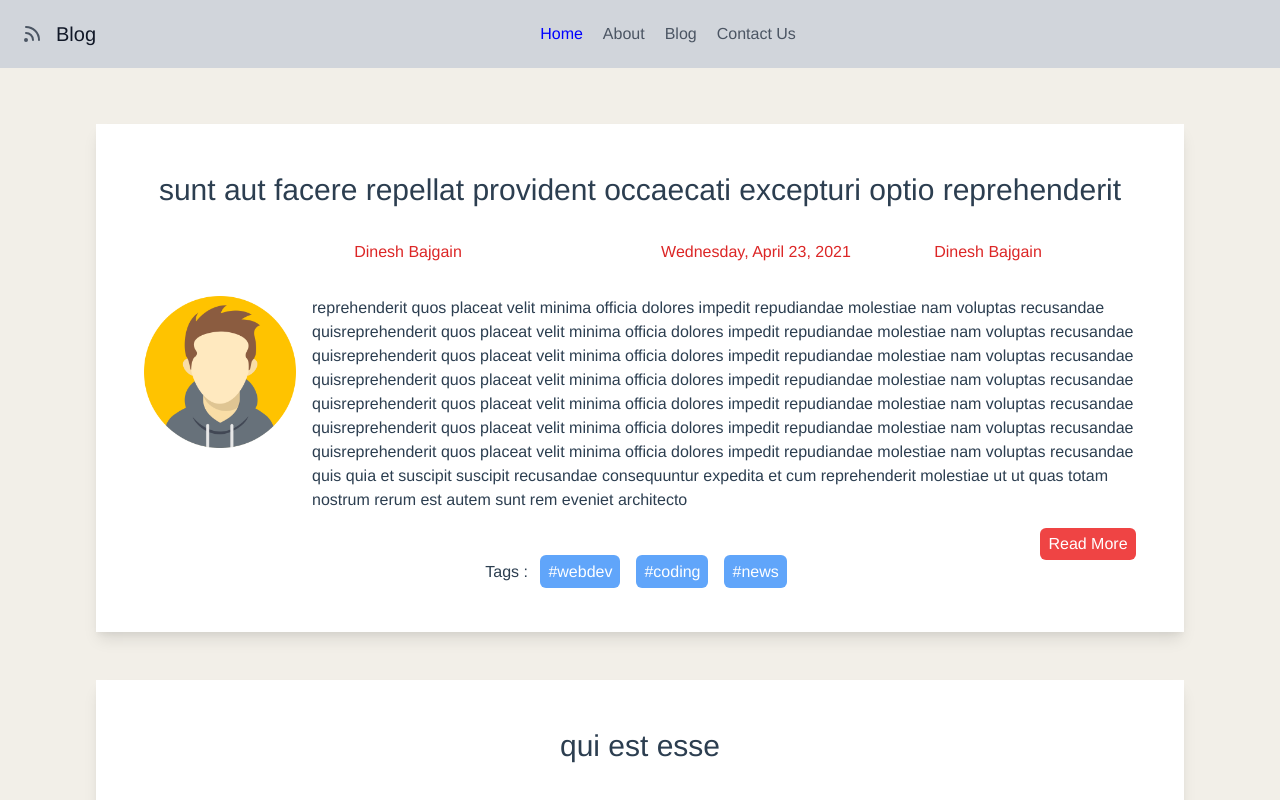
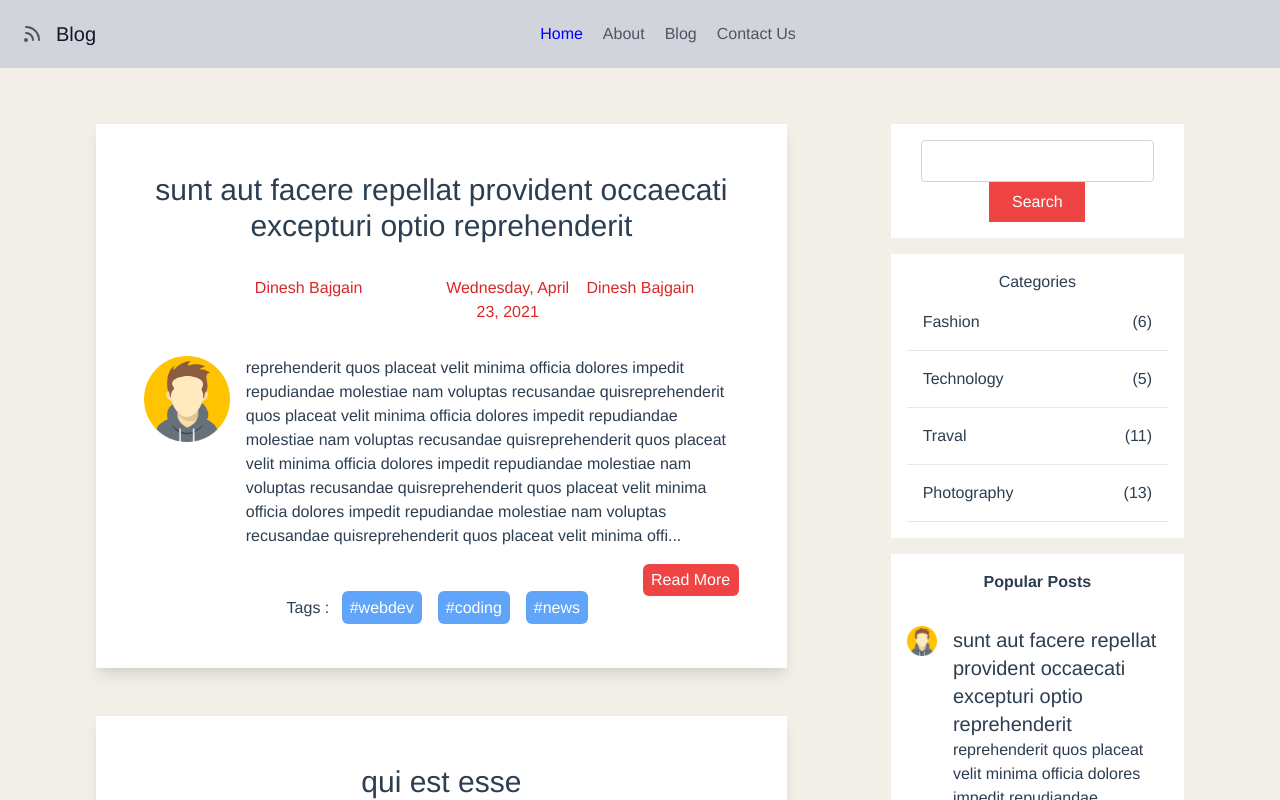
Before and after one commit to dineshbajgain/vue3-blog, a Vue app: page / in a window 1280 px wide. Shown: the top 800 px of the page. Built offline with nearby package versions, Linux system fonts and the light colour scheme; data requests are answered from the project's data file.

Commit message:
search function is implemented in home page

```diff
--- a/data/db.json
+++ b/data/db.json
@@ -9,7 +9,8 @@
             "webdev",
             "coding",
             "news"
-         ]
+         ],
+         "is_popular":true
         },
         {
           "userId": 1,
@@ -20,7 +21,8 @@
             "webdev",
             "coding",
             "news"
-        ]
+        ],
+        "is_popular":true
         },
         {
           "userId": 1,
@@ -31,7 +33,8 @@
             "webdev",
             "coding",
             "news"
-        ]
+        ],
+        "is_popular":true
         },
         {
           "userId": 1,
@@ -42,7 +45,8 @@
             "webdev",
             "coding",
             "news"
-        ]
+        ],
+        "is_popular":false
         },
         {
           "userId": 1,
@@ -53,7 +57,8 @@
             "webdev",
             "coding",
             "news"
-        ]
+        ],
+        "is_popular":false
         },
         {
           "userId": 1,
@@ -64,7 +69,8 @@
             "webdev",
             "coding",
             "news"
-        ]
+        ],
+        "is_popular":false
         },
         {
           "userId": 1,
@@ -75,7 +81,8 @@
             "webdev",
             "coding",
             "news"
-        ]
+        ],
+        "is_popular":false
         },
         {
           "userId": 1,
@@ -86,7 +93,8 @@
             "webdev",
             "coding",
             "news"
-        ]
+        ],
+        "is_popular":false
         },
         {
           "userId": 1,
@@ -97,7 +105,8 @@
             "webdev",
             "coding",
             "news"
-        ]
+        ],
+        "is_popular":false
         },
         {
           "userId": 1,
@@ -108,7 +117,8 @@
             "webdev",
             "coding",
             "news"
-        ]
+        ],
+        "is_popular":false
         },
         {
           "userId": 2,
@@ -119,7 +129,8 @@
             "webdev",
             "coding",
             "news"
-        ]
+        ],
+        "is_popular":false
         },
         {
           "userId": 2,
@@ -130,7 +141,8 @@
             "webdev",
             "coding",
             "news"
-        ]
+        ],
+        "is_popular":false
         },
         {
           "userId": 2,
@@ -141,7 +153,8 @@
             "webdev",
             "coding",
             "news"
-        ]
+        ],
+        "is_popular":false
         },
         {
           "userId": 2,
@@ -152,7 +165,8 @@
             "webdev",
             "coding",
             "news"
-        ]
+        ],
+        "is_popular":false
         },
         {
           "userId": 2,
@@ -163,7 +177,8 @@
             "webdev",
             "coding",
             "news"
-        ]
+        ],
+        "is_popular":false
         },
         {
           "userId": 2,
@@ -174,7 +189,8 @@
             "webdev",
             "coding",
             "news"
-        ]
+        ],
+        "is_popular":false
         }
     ]
 }
--- a/src/App.vue
+++ b/src/App.vue
@@ -1,6 +1,6 @@
 <template>
  <HeaderVue />
-  <router-view class="container mx-auto px-12 pt-2"/>
+  <router-view class="container mx-auto px-12 pt-2 pb-4"/>
   <FooterVue/>
 </template>
 <script>
--- a/src/components/PostList.vue
+++ b/src/components/PostList.vue
@@ -1,22 +1,60 @@
 <template>
-  <div class="post-list">
-       <div v-for="post in posts" :key='post.id'>
-           <SinglePost class="bg-white" :post='post' />
-       </div>
+  <div class="grid grid-cols-12 gap-2">
+      <div class="md:col-span-8">
+          <div v-for="post in postData" :key='post.id'>
+             <SinglePost class="bg-white" :post='post' />
+          </div>
+      </div>
+      <div class="md:col-span-4 p-12">
+        <div class="grid grid-cols-12 gap-4">
+          <div class="col-span-12 bg-white p-4">
+            <input v-model="search" type="text" class="bg-white rounded border border-gray-300 focus:border-indigo-500 focus:ring-2 focus:ring-indigo-200 text-base outline-none text-gray-700 py-1 px-3 leading-8 transition-colors duration-200 ease-in-out">
+            <button class="bg-red-500 text-white w-24 h-10">Search</button>
+          </div>
+          <div class="col-span-12 bg-white p-4">
+            Categories
+            <ul>
+              <template v-for="category in categories" :key="category.id">
+                 <li class="flex justify-between p-4">
+                  <span class="text-left">{{category.name}}</span>
+                  ({{category.count}})
+                </li>
+                <hr>
+              </template>
+            </ul>
+          </div>
+          <div class="col-span-12 bg-white p-4">
+            <span class="font-bold">
+            Popular Posts
+            </span>
+            <div v-for="post in popularPosts" :key='post.id'>
+             <PopularSinglePostVue class="bg-white" :post='post' />
+          </div>
+          </div>
+        </div>
+
+      </div>
   </div>
 </template>
 
 <script>
-import { onMounted, onUnmounted, onUpdated } from '@vue/runtime-core'
 import SinglePost from "./SinglePost.vue"
+import PopularSinglePostVue from "./post/PopularSinglePost.vue"
+import getCategories from '../composables/getCategories'
+import getFilteredData from '../composables/getFilteredData'
+import { ref,computed } from '@vue/reactivity'
+
 export default {
-  components:{SinglePost},
-    props:['posts'],
-    setup(){
-        onMounted(()=>console.log('component mounted'))
-        onUnmounted(()=>console.log('component Unmounted'))
-        onUpdated(()=>console.log('component Updated'))
-        return {}
+  components:{SinglePost,PopularSinglePostVue},
+    props:['posts','popular-posts'],
+    setup(props){
+         const search = ref('')
+         const {categories} = getCategories()
+         const postData = computed(()=>{
+          const {searchPostData} =  getFilteredData()
+          return searchPostData(props.posts,'title',search.value)
+         })
+        return {search,categories,postData}
     }
 }
 </script>
--- a/src/components/SinglePost.vue
+++ b/src/components/SinglePost.vue
@@ -40,7 +40,7 @@ export default {
     props:['post'],
     setup(props){
         const snippet = computed (()=>{
-            return props.post.body
+            return props.post.body.substring(0,500)+'...'
         })
 
         return { snippet }
--- /dev/null
+++ b/src/components/post/PopularSinglePost.vue
@@ -0,0 +1,35 @@
+<template>
+  <div class=" py-8 w-full">
+      <div class="grid grid-cols-12 gap-4">
+        <div class="col-span-2">
+          <img src="../../assets/img/avatar.png">
+        </div>
+       <p class="col-span-10 text-left">
+          <router-link :to="{ name:'Detail', params:{id:post.id}}">
+        <h1 class="text-xl">
+        {{post.title}}
+        </h1>
+      </router-link>
+        {{snippet}}
+      </p>
+      </div>
+  </div>
+</template>
+
+<script>
+import { computed } from '@vue/reactivity'
+export default {
+    props:['post'],
+    setup(props){
+        const snippet = computed (()=>{
+            return props.post.body.substring(0,110)+'...'
+        })
+
+        return { snippet }
+    }
+}
+</script>
+
+<style>
+
+</style>
--- /dev/null
+++ b/src/composables/getCategories.js
@@ -0,0 +1,12 @@
+import {ref} from 'vue'
+
+const getCategories= ()=>{
+    const categories = ref([
+        {id:1,count:6,name:'Fashion'},
+        {id:2,count:5,name:'Technology'},
+        {id:3,count:11,name:'Traval'},
+        {id:4,count:13,name:'Photography'},
+        ])
+    return {categories}
+}
+export default getCategories
--- /dev/null
+++ b/src/composables/getFilteredData.js
@@ -0,0 +1,8 @@
+const getFilteredData = ()=>{
+    const searchPostData= (arrayData=[],key='',search)=>{
+      const data = arrayData.filter(res=>res[key].includes(search))
+      return data
+    }
+    return {searchPostData}
+  }
+  export default getFilteredData
--- a/src/composables/getPost.js
+++ b/src/composables/getPost.js
@@ -1,7 +1,6 @@
 import axios from 'axios'
 import {ref} from 'vue'
 const getPost = (id)=>{
-    console.log(id);
     const post = ref(null)
     const error = ref(null)
     const load = async ()=>{
--- a/src/composables/getPosts.js
+++ b/src/composables/getPosts.js
@@ -3,6 +3,7 @@ import { ref} from 'vue'
 const getPosts = () =>{
     const posts = ref([])
     const error = ref(null)
+    const popularPosts = ref(null)
     const load = async ()=>{
       try {
         // let data = await fetch('http://localhost:3000/posts')
@@ -11,12 +12,14 @@ const getPosts = () =>{
           throw Error('no data available')
         }
         posts.value = await data.data
+        popularPosts.value = await posts.value.filter(res=>res.is_popular===true)
       } catch (err) {
         error.value = err.message
       }
+
     }
 
-    return {posts, error, load}
+    return {posts,popularPosts, error, load}
 }
 
 export default getPosts
--- a/src/views/Detail.vue
+++ b/src/views/Detail.vue
@@ -1,10 +1,31 @@
 <template>
-  <div v-if="error">{{error}}</div>
+<div class="p-12 m-12">
+<div v-if="error">{{error}}</div>
   <div v-if="post">
-      <h3>{{post.title}}</h3>
-      <p class="pre"> {{post.description}}</p>
-      <span v-for="tag in post.tags" :key="tag">#{{tag}} </span>
+        <span class="text-3xl">
+            {{post.title}}
+        </span>
+         <div class="grid grid-cols-3 p-8">
+        <span class="text-red-600">Dinesh Bajgain</span>
+        <span class="text-red-600">Wednesday, April 23, 2021</span>
+        <span class="text-red-600">Dinesh Bajgain</span>
+      </div>
+      <div class="grid grid-cols-12 gap-4">
+        <div class="col-span-2">
+          <img src="../assets/img/avatar.png">
+        </div>
+       <p class="col-span-10 text-left">
+        {{post.body}}
+      </p>
+      </div>
+      <div class="text-right">
+        <span class="text-red">
+             Tags :
+        </span>
+        <span v-for="tag in post.tags" class="bg-blue-400 p-2 m-2 rounded-md text-white"  :key="tag">#{{tag}} </span>
+      </div>
   </div>
+</div>
 </template>
 
 <script>
--- a/src/views/Home.vue
+++ b/src/views/Home.vue
@@ -2,7 +2,7 @@
   <div class="bg-cream">
       <div v-if="error">{{ error }}</div>
       <div v-if="posts.length">
-       <PostList :posts="posts" />
+       <PostList :posts="posts" :popular-posts="popularPosts" />
       </div>
       <div v-else>
         Loading ...
@@ -16,9 +16,9 @@ export default {
   name: 'Home',
   components:{PostList},
   setup(){
-    const {posts, error, load} = getPosts()
+    const {posts, popularPosts, error, load} = getPosts()
     load()
-    return {posts,error}
+    return {posts,error,popularPosts}
   },
 }
 </script>
```
